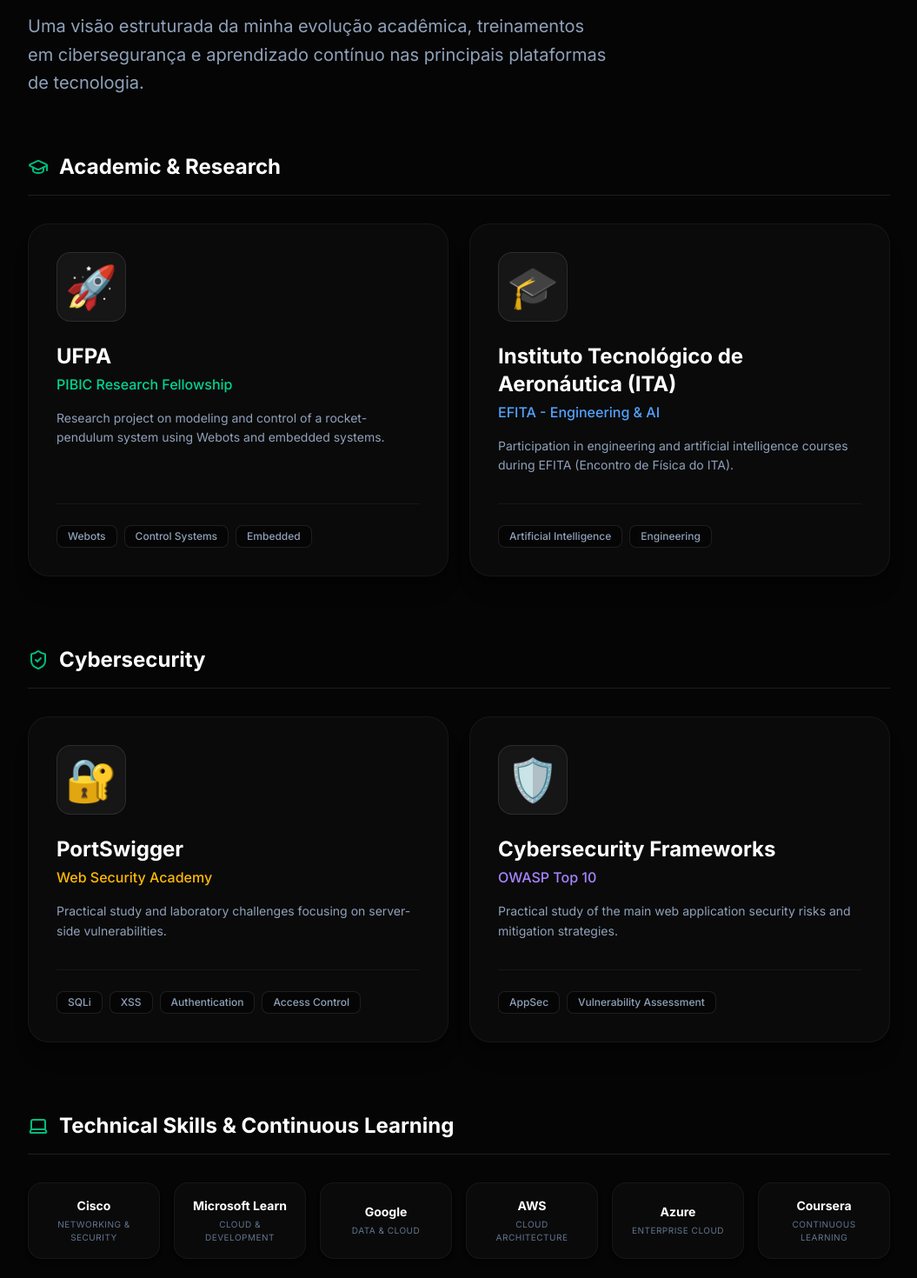
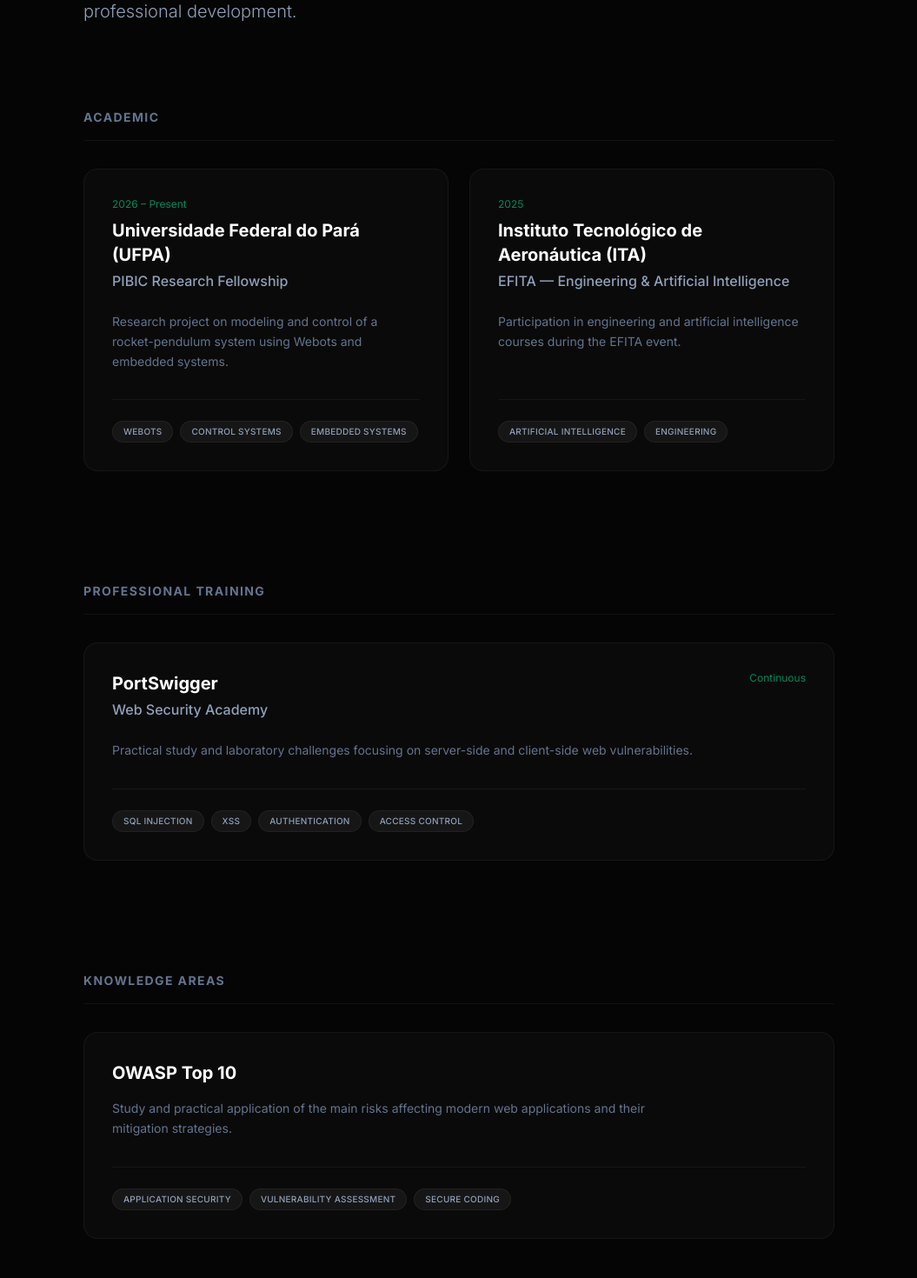
Before and after one commit to Nibson-dev/nibson-portfolio, a Next.js app: page /certifications in a window 1280 px wide. Shown: the part 280-1750 px from the top of the page at 87% size, without its empty margins (112-1167 px from the left). Built offline with nearby package versions, Linux system fonts and the light colour scheme.

Commit message:
style(certifications): apply Vercel-like minimalist aesthetic and restructure knowledge areas

```diff
--- a/app/certifications/page.tsx
+++ b/app/certifications/page.tsx
@@ -1,66 +1,54 @@
 "use client";
 
 import { motion } from "framer-motion";
-import { ArrowLeft, Award, GraduationCap, ShieldCheck, Laptop } from "lucide-react";
+import { ArrowLeft } from "lucide-react";
 import Link from "next/link";
 
-const ACADEMIC_CARDS = [
+const ACADEMIC = [
   {
     id: "pibic",
-    emoji: "🚀",
-    institution: "UFPA",
+    institution: "Universidade Federal do Pará (UFPA)",
     title: "PIBIC Research Fellowship",
     period: "2026 – Present",
     description: "Research project on modeling and control of a rocket-pendulum system using Webots and embedded systems.",
-    tags: ["Webots", "Control Systems", "Embedded"],
-    borderColor: "hover:border-emerald-500/30",
-    textColor: "text-emerald-400"
+    tags: ["Webots", "Control Systems", "Embedded Systems"]
   },
   {
     id: "ita",
-    emoji: "🎓",
     institution: "Instituto Tecnológico de Aeronáutica (ITA)",
-    title: "EFITA - Engineering & AI",
+    title: "EFITA — Engineering & Artificial Intelligence",
     period: "2025",
-    description: "Participation in engineering and artificial intelligence courses during EFITA (Encontro de Física do ITA).",
-    tags: ["Artificial Intelligence", "Engineering"],
-    borderColor: "hover:border-blue-500/30",
-    textColor: "text-blue-400"
+    description: "Participation in engineering and artificial intelligence courses during the EFITA event.",
+    tags: ["Artificial Intelligence", "Engineering"]
   }
 ];
 
-const CYBER_CARDS = [
+const PROFESSIONAL_TRAINING = [
   {
     id: "portswigger",
-    emoji: "🔐",
     institution: "PortSwigger",
     title: "Web Security Academy",
     period: "Continuous",
-    description: "Practical study and laboratory challenges focusing on server-side vulnerabilities.",
-    tags: ["SQLi", "XSS", "Authentication", "Access Control"],
-    borderColor: "hover:border-amber-500/30",
-    textColor: "text-amber-400"
-  },
-  {
-    id: "owasp",
-    emoji: "🛡️",
-    institution: "Cybersecurity Frameworks",
-    title: "OWASP Top 10",
-    period: "Continuous",
-    description: "Practical study of the main web application security risks and mitigation strategies.",
-    tags: ["AppSec", "Vulnerability Assessment"],
-    borderColor: "hover:border-violet-500/30",
-    textColor: "text-violet-400"
+    description: "Practical study and laboratory challenges focusing on server-side and client-side web vulnerabilities.",
+    tags: ["SQL Injection", "XSS", "Authentication", "Access Control"]
   }
 ];
 
-const TECH_SKILLS = [
-  { name: "Cisco", category: "Networking & Security" },
-  { name: "Microsoft Learn", category: "Cloud & Development" },
-  { name: "Google", category: "Data & Cloud" },
-  { name: "AWS", category: "Cloud Architecture" },
-  { name: "Azure", category: "Enterprise Cloud" },
-  { name: "Coursera", category: "Continuous Learning" }
+const KNOWLEDGE_AREAS = [
+  {
+    id: "owasp",
+    title: "OWASP Top 10",
+    description: "Study and practical application of the main risks affecting modern web applications and their mitigation strategies.",
+    tags: ["Application Security", "Vulnerability Assessment", "Secure Coding"]
+  }
+];
+
+const CONTINUOUS_LEARNING = [
+  "Microsoft Learn",
+  "Cisco Networking Academy",
+  "AWS Skill Builder",
+  "Google Cloud Skills Boost",
+  "Coursera"
 ];
 
 export default function CertificationsPage() {
@@ -70,59 +58,55 @@
       {/* NAV */}
       <nav className="fixed top-0 left-0 w-full z-50 px-6 py-6 flex justify-between items-center bg-[#050505]/80 backdrop-blur-md border-b border-white/5">
         <Link href="/" className="group flex items-center gap-2 text-slate-400 hover:text-white transition-colors">
-          <ArrowLeft className="w-5 h-5 group-hover:-translate-x-1 transition-transform" />
+          <ArrowLeft className="w-4 h-4 group-hover:-translate-x-1 transition-transform" />
           <span className="text-sm font-medium">Back to Home</span>
         </Link>
       </nav>
 
       {/* HEADER */}
-      <section className="pt-40 pb-16 px-4 max-w-5xl mx-auto">
+      <section className="pt-40 pb-24 px-4 max-w-4xl mx-auto">
         <motion.div
           initial={{ opacity: 0, y: 20 }}
           animate={{ opacity: 1, y: 0 }}
           transition={{ duration: 0.6 }}
         >
-          <div className="inline-flex items-center gap-2 mb-6 px-3 py-1 rounded-full border border-white/10 bg-white/5 text-slate-400 text-xs font-bold tracking-widest uppercase">
-            <Award className="w-4 h-4" />
-            Milestones & Learning
-          </div>
           <h1 className="text-4xl md:text-6xl font-bold text-white mb-6 tracking-tight">
-            Certifications & <span className="text-emerald-500">Achievements</span>
+            Certifications
           </h1>
-          <p className="text-lg md:text-xl text-slate-400 max-w-2xl leading-relaxed">
-            Uma visão estruturada da minha evolução acadêmica, treinamentos em cibersegurança e aprendizado contínuo nas principais plataformas de tecnologia.
+          <p className="text-lg md:text-xl text-slate-400 max-w-2xl leading-relaxed font-light">
+            Academic achievements, cybersecurity training and continuous professional development.
           </p>
         </motion.div>
       </section>
 
-      {/* 1. ACADEMIC & RESEARCH */}
-      <section className="px-4 max-w-5xl mx-auto mb-20">
-        <div className="flex items-center gap-3 mb-8 border-b border-white/10 pb-4">
-          <GraduationCap className="w-6 h-6 text-emerald-500" />
-          <h2 className="text-2xl font-bold text-white">Academic & Research</h2>
-        </div>
+      <div className="px-4 max-w-4xl mx-auto space-y-32">
 
+        {/* 1. ACADEMIC */}
+        <section>
+          <h2 className="text-sm font-bold text-slate-500 uppercase tracking-widest mb-8 border-b border-white/5 pb-4">
+            Academic
+          </h2>
           <div className="grid grid-cols-1 md:grid-cols-2 gap-6">
-          {ACADEMIC_CARDS.map((card, index) => (
+            {ACADEMIC.map((item, index) => (
               <motion.div
-              key={card.id}
+                key={item.id}
                 initial={{ opacity: 0, y: 20 }}
                 whileInView={{ opacity: 1, y: 0 }}
                 viewport={{ once: true }}
                 transition={{ delay: index * 0.1 }}
-              className={`p-8 rounded-3xl bg-[#0a0a0a] border border-white/5 transition-all flex flex-col h-full shadow-xl ${card.borderColor}`}
+                className="p-8 rounded-2xl bg-[#0a0a0a] border border-white/5 hover:border-white/10 transition-colors flex flex-col h-full"
               >
-              <div className="text-5xl mb-6 bg-white/5 w-20 h-20 flex items-center justify-center rounded-2xl border border-white/10 shadow-inner">
-                {card.emoji}
+                <div className="mb-6">
+                  <span className="text-xs font-mono text-emerald-500/70 mb-2 block">{item.period}</span>
+                  <h3 className="text-xl font-bold text-white mb-1">{item.institution}</h3>
+                  <h4 className="text-slate-400 font-medium">{item.title}</h4>
                 </div>
-              <h3 className="text-2xl font-bold text-white mb-1">{card.institution}</h3>
-              <h4 className={`${card.textColor} font-medium mb-4`}>{card.title}</h4>
-              <p className="text-slate-400 text-sm leading-relaxed mb-8 flex-grow">
-                {card.description}
+                <p className="text-slate-500 text-sm leading-relaxed mb-8 flex-grow">
+                  {item.description}
                 </p>
                 <div className="flex flex-wrap gap-2 pt-6 border-t border-white/5">
-                {card.tags.map((tag, i) => (
-                  <span key={i} className="px-3 py-1 bg-[#050505] border border-white/10 rounded-lg text-xs font-medium text-slate-400">
+                  {item.tags.map((tag, i) => (
+                    <span key={i} className="px-3 py-1 bg-white/5 border border-white/5 rounded-full text-[10px] font-medium text-slate-400 tracking-wide uppercase">
                       {tag}
                     </span>
                   ))}
@@ -132,34 +116,34 @@
           </div>
         </section>
 
-      {/* 2. CYBERSECURITY */}
-      <section className="px-4 max-w-5xl mx-auto mb-20">
-        <div className="flex items-center gap-3 mb-8 border-b border-white/10 pb-4">
-          <ShieldCheck className="w-6 h-6 text-emerald-500" />
-          <h2 className="text-2xl font-bold text-white">Cybersecurity</h2>
-        </div>
-
-        <div className="grid grid-cols-1 md:grid-cols-2 gap-6">
-          {CYBER_CARDS.map((card, index) => (
+        {/* 2. PROFESSIONAL TRAINING */}
+        <section>
+          <h2 className="text-sm font-bold text-slate-500 uppercase tracking-widest mb-8 border-b border-white/5 pb-4">
+            Professional Training
+          </h2>
+          <div className="grid grid-cols-1 gap-6">
+            {PROFESSIONAL_TRAINING.map((item, index) => (
               <motion.div
-              key={card.id}
+                key={item.id}
                 initial={{ opacity: 0, y: 20 }}
                 whileInView={{ opacity: 1, y: 0 }}
                 viewport={{ once: true }}
                 transition={{ delay: index * 0.1 }}
-              className={`p-8 rounded-3xl bg-[#0a0a0a] border border-white/5 transition-all flex flex-col h-full shadow-xl ${card.borderColor}`}
+                className="p-8 rounded-2xl bg-[#0a0a0a] border border-white/5 hover:border-white/10 transition-colors"
               >
-              <div className="text-5xl mb-6 bg-white/5 w-20 h-20 flex items-center justify-center rounded-2xl border border-white/10 shadow-inner">
-                {card.emoji}
+                <div className="flex flex-col md:flex-row md:justify-between md:items-start gap-4 mb-6">
+                  <div>
+                    <h3 className="text-xl font-bold text-white mb-1">{item.institution}</h3>
+                    <h4 className="text-slate-400 font-medium">{item.title}</h4>
                   </div>
-              <h3 className="text-2xl font-bold text-white mb-1">{card.institution}</h3>
-              <h4 className={`${card.textColor} font-medium mb-4`}>{card.title}</h4>
-              <p className="text-slate-400 text-sm leading-relaxed mb-8 flex-grow">
-                {card.description}
+                  <span className="text-xs font-mono text-emerald-500/70">{item.period}</span>
+                </div>
+                <p className="text-slate-500 text-sm leading-relaxed mb-8 max-w-2xl">
+                  {item.description}
                 </p>
                 <div className="flex flex-wrap gap-2 pt-6 border-t border-white/5">
-                {card.tags.map((tag, i) => (
-                  <span key={i} className="px-3 py-1 bg-[#050505] border border-white/10 rounded-lg text-xs font-medium text-slate-400">
+                  {item.tags.map((tag, i) => (
+                    <span key={i} className="px-3 py-1 bg-white/5 border border-white/5 rounded-full text-[10px] font-medium text-slate-400 tracking-wide uppercase">
                       {tag}
                     </span>
                   ))}
@@ -169,31 +153,60 @@
           </div>
         </section>
 
-      {/* 3. TECHNICAL SKILLS & CONTINUOUS LEARNING */}
-      <section className="px-4 max-w-5xl mx-auto">
-        <div className="flex items-center gap-3 mb-8 border-b border-white/10 pb-4">
-          <Laptop className="w-6 h-6 text-emerald-500" />
-          <h2 className="text-2xl font-bold text-white">Technical Skills & Continuous Learning</h2>
+        {/* 3. KNOWLEDGE AREAS */}
+        <section>
+          <h2 className="text-sm font-bold text-slate-500 uppercase tracking-widest mb-8 border-b border-white/5 pb-4">
+            Knowledge Areas
+          </h2>
+          <div className="grid grid-cols-1 gap-6">
+            {KNOWLEDGE_AREAS.map((item, index) => (
+              <motion.div
+                key={item.id}
+                initial={{ opacity: 0, y: 20 }}
+                whileInView={{ opacity: 1, y: 0 }}
+                viewport={{ once: true }}
+                transition={{ delay: index * 0.1 }}
+                className="p-8 rounded-2xl bg-[#0a0a0a] border border-white/5 hover:border-white/10 transition-colors"
+              >
+                <h3 className="text-xl font-bold text-white mb-4">{item.title}</h3>
+                <p className="text-slate-500 text-sm leading-relaxed mb-8 max-w-2xl">
+                  {item.description}
+                </p>
+                <div className="flex flex-wrap gap-2 pt-6 border-t border-white/5">
+                  {item.tags.map((tag, i) => (
+                    <span key={i} className="px-3 py-1 bg-white/5 border border-white/5 rounded-full text-[10px] font-medium text-slate-400 tracking-wide uppercase">
+                      {tag}
+                    </span>
+                  ))}
                 </div>
+              </motion.div>
+            ))}
+          </div>
+        </section>
 
+        {/* 4. CONTINUOUS LEARNING */}
+        <section>
+          <h2 className="text-sm font-bold text-slate-500 uppercase tracking-widest mb-8 border-b border-white/5 pb-4">
+            Continuous Learning
+          </h2>
           <motion.div
             initial={{ opacity: 0, y: 20 }}
             whileInView={{ opacity: 1, y: 0 }}
             viewport={{ once: true }}
-          className="grid grid-cols-2 md:grid-cols-3 lg:grid-cols-6 gap-4"
+            className="flex flex-wrap gap-4"
           >
-          {TECH_SKILLS.map((skill, index) => (
+            {CONTINUOUS_LEARNING.map((platform, index) => (
               <div
                 key={index}
-              className="p-4 rounded-2xl bg-[#0a0a0a] border border-white/5 hover:border-emerald-500/30 transition-colors flex flex-col items-center justify-center text-center shadow-md group"
+                className="px-6 py-4 rounded-xl bg-[#0a0a0a] border border-white/5 hover:border-white/10 transition-colors text-sm font-medium text-slate-300"
               >
-              <span className="font-bold text-white text-sm group-hover:text-emerald-400 transition-colors mb-1">{skill.name}</span>
-              <span className="text-[10px] text-slate-500 uppercase tracking-wider">{skill.category}</span>
+                {platform}
               </div>
             ))}
           </motion.div>
         </section>
 
+      </div>
     </main>
   );
 }
```
Lines whose indentation alone changed are shown as unchanged.
